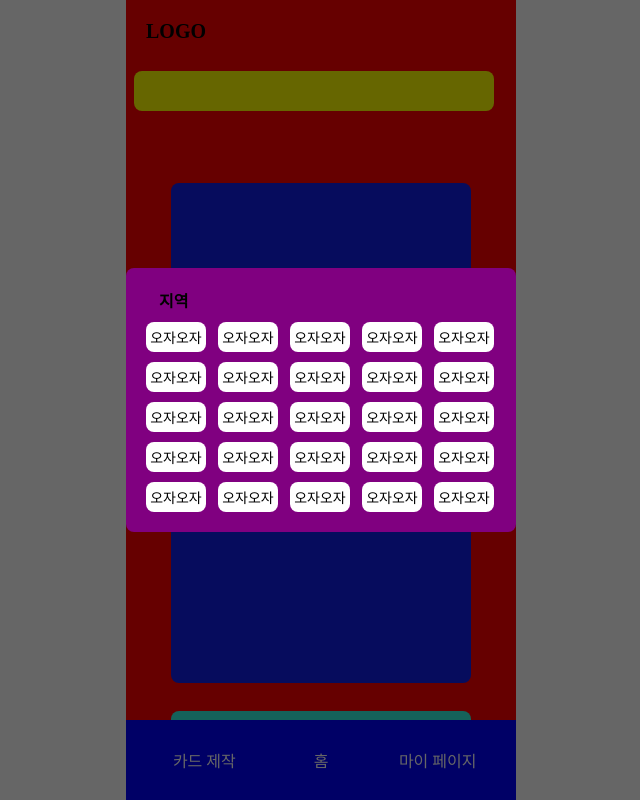
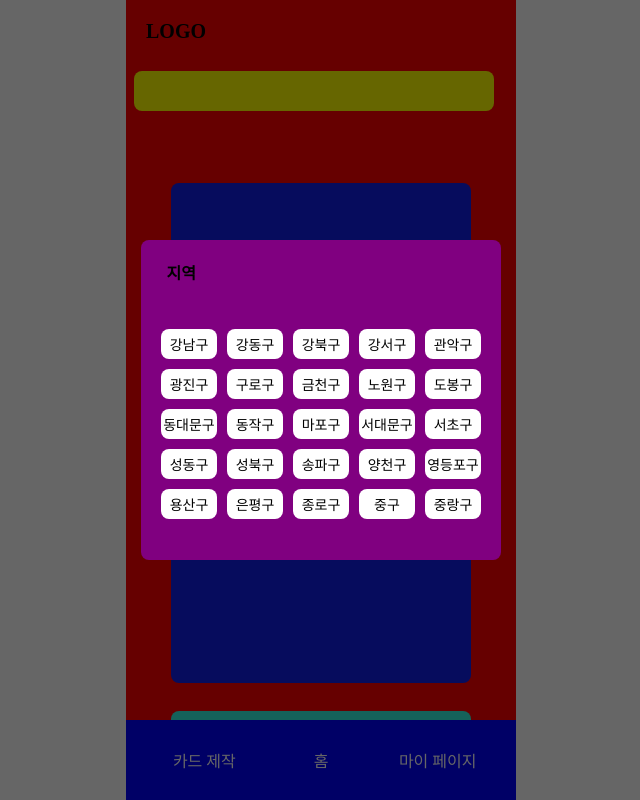
Before and after one commit to seoul-women-tech-hackathon-team5/meaningout-client, a React (Vite) app: page /main in a window 1280 px wide. Both pictures are taken after a click on the element 633 px from the left and 91 px from the top of the page. Shown: the whole page, without its empty margins (319-959 px from the left). Built offline with nearby package versions, Linux system fonts and the light colour scheme.

Commit message:
Style: pull 전 변경사항 저장
pull 하기 전 변경사항 저장

```diff
--- a/src/pages/MainPage.jsx
+++ b/src/pages/MainPage.jsx
@@ -123,7 +123,7 @@ const CardContainer = styled.div`
 const YellowRectangleContainer = styled.div`
   width: 100%;
   position: sticky;
-  top: 40px; /* Adjust the top position to push it below the Logo */
+  top: 40px;
   z-index: 2;
 `;
 
@@ -181,11 +181,13 @@ const ModalContent = styled.div`
   border-radius: 8px;
   color: white;
   text-align: center;
-  width: 390px;
+  width: 360px;
+  height: 320px;
   display: grid;
-  grid-template-columns: repeat(5, 1fr);
+  grid-template-columns: repeat(5, 56px);
   gap: 10px;
-  grid-template-rows: auto repeat(5, 1fr);
+  grid-template-rows: auto repeat(5, 30px) auto;
+  position: relative;
 
   &:before {
     content: '지역ㅤㅤㅤㅤㅤㅤㅤㅤㅤㅤㅤㅤㅤㅤㅤㅤㅤㅤㅤㅤ';
@@ -195,7 +197,7 @@ const ModalContent = styled.div`
   }
 
   button {
-    width: 60px;
+    width: 56px;
     height: 30px;
     background-color: white;
     color: black;
@@ -204,15 +206,27 @@ const ModalContent = styled.div`
     font-size: 14px;
     cursor: pointer;
   }
+
+  .filler {
+    grid-column: 1 / span 5;
+    visibility: hidden;
+  }
 `;
+
+const words = [
+  '강남구', '강동구', '강북구', '강서구', '관악구', '광진구', '구로구', '금천구', '노원구',
+  '도봉구', '동대문구', '동작구', '마포구', '서대문구', '서초구', '성동구', '성북구', '송파구',
+  '양천구', '영등포구', '용산구', '은평구', '종로구', '중구', '중랑구',
+];
 
 const Modal = ({ onClose }) => {
   return (
     <ModalOverlay onClick={onClose}>
       <ModalContent>
-        {Array.from({ length: 25 }, (_, index) => (
-          <button key={index}>오자오자</button>
+        {words.map((word, index) => (
+          <button key={index}>{word}</button>
         ))}
+        <div className="filler" />
       </ModalContent>
     </ModalOverlay>
   );
```
